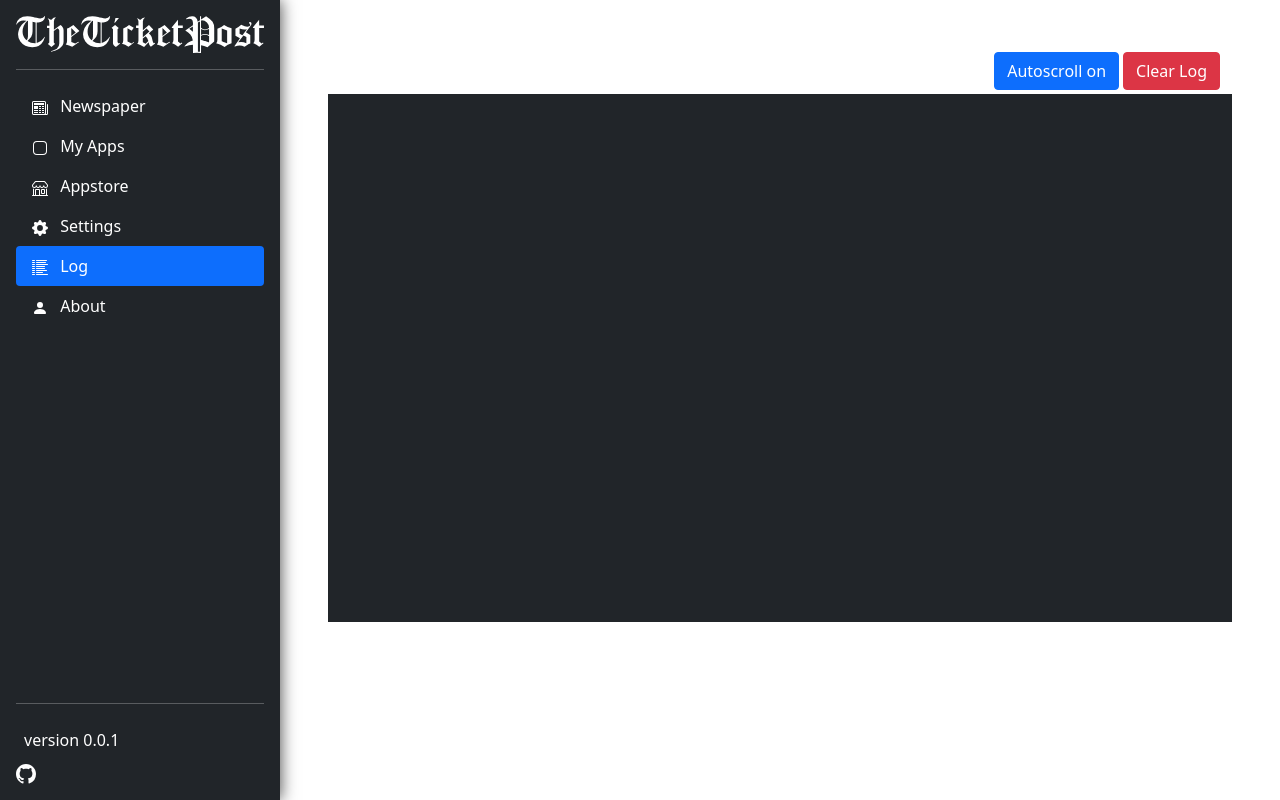
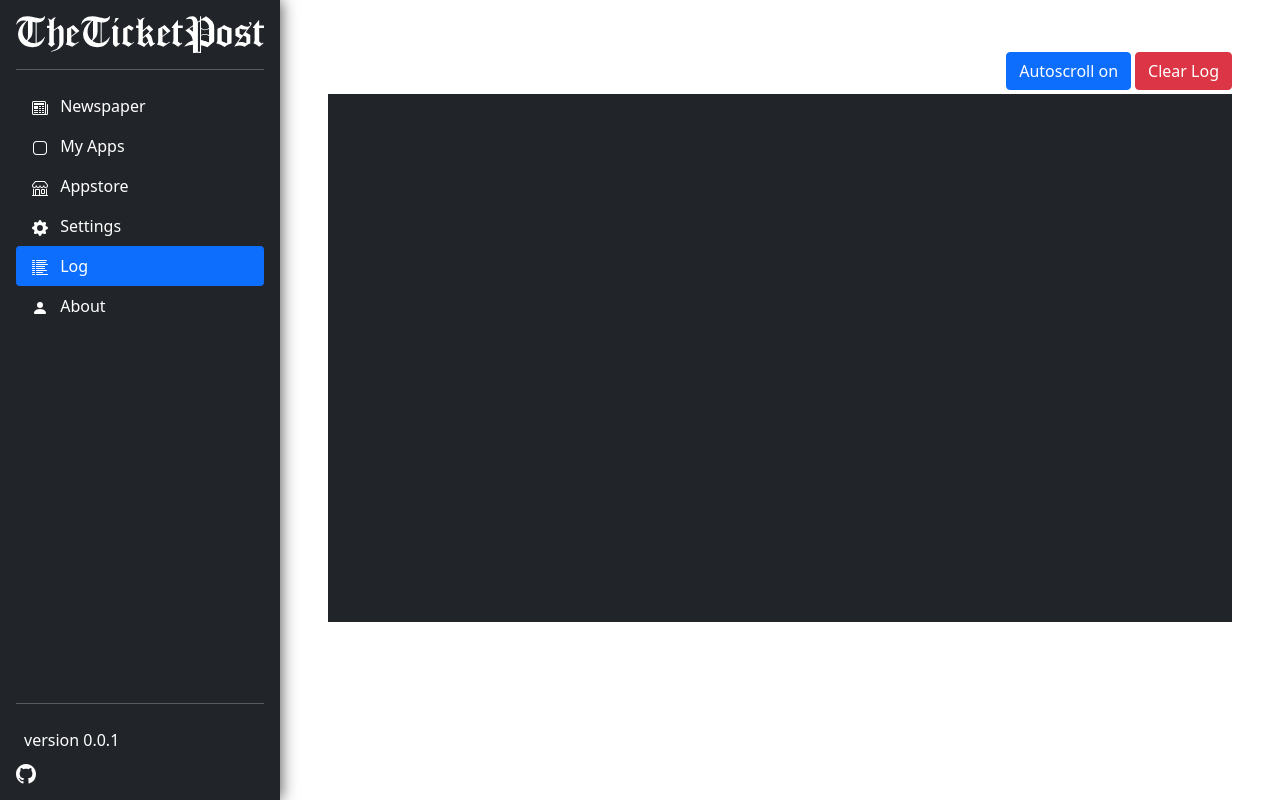
Before and after one commit to theticketpost/theticketpost-service, a Flask app: page /log in a window 1280 px wide. Run offline with Flask 2, Linux system fonts and the light colour scheme; data that the repository does not hold is empty; some libraries are stand-ins or nearby versions.

Commit message:
removing ugly padding

```diff
--- a/theticketpost/templates/log.html
+++ b/theticketpost/templates/log.html
@@ -6,7 +6,7 @@
 <div id="log-app" class="h-100">
     <div class="p-5 col h-100">
         <div class="row">
-            <div class="col d-flex justify-content-end my-1">
+            <div class="col d-flex justify-content-end px-0 my-1">
                 <button class="btn btn-primary align-self-end mx-1" type="button" @click="autoscroll = !autoscroll">
                     Autoscroll { autoscroll ? ' on':' off' }
                 </button>
```
